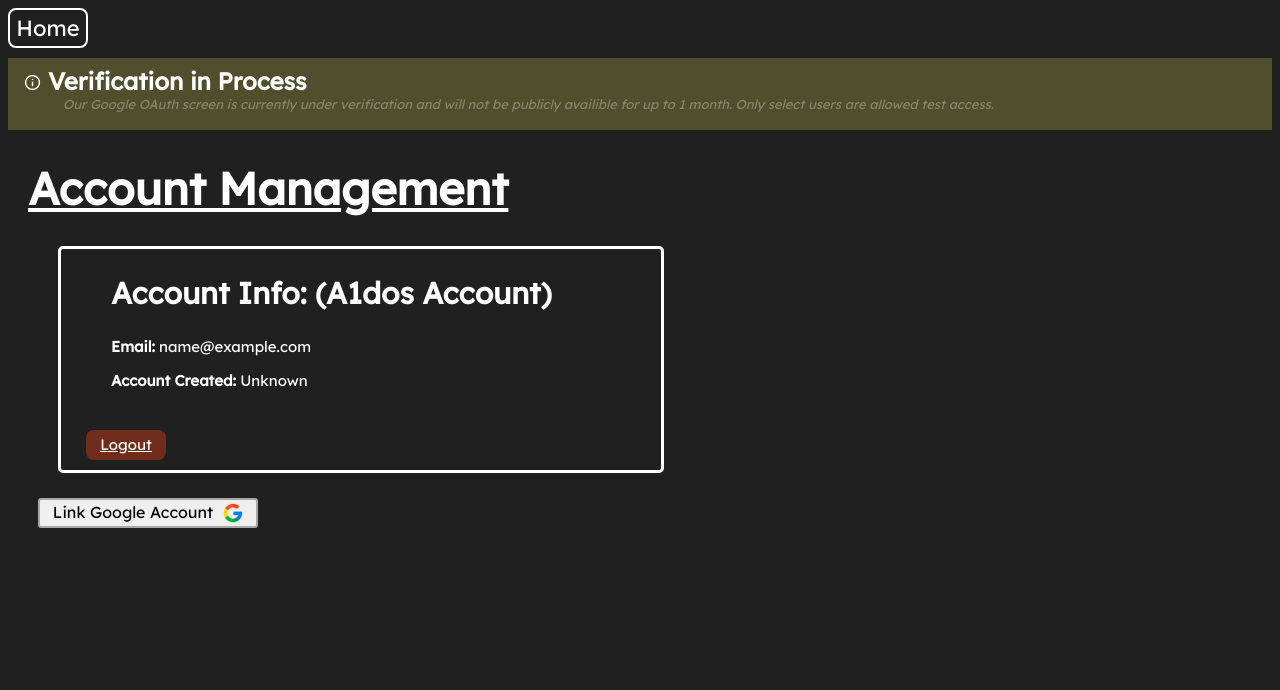
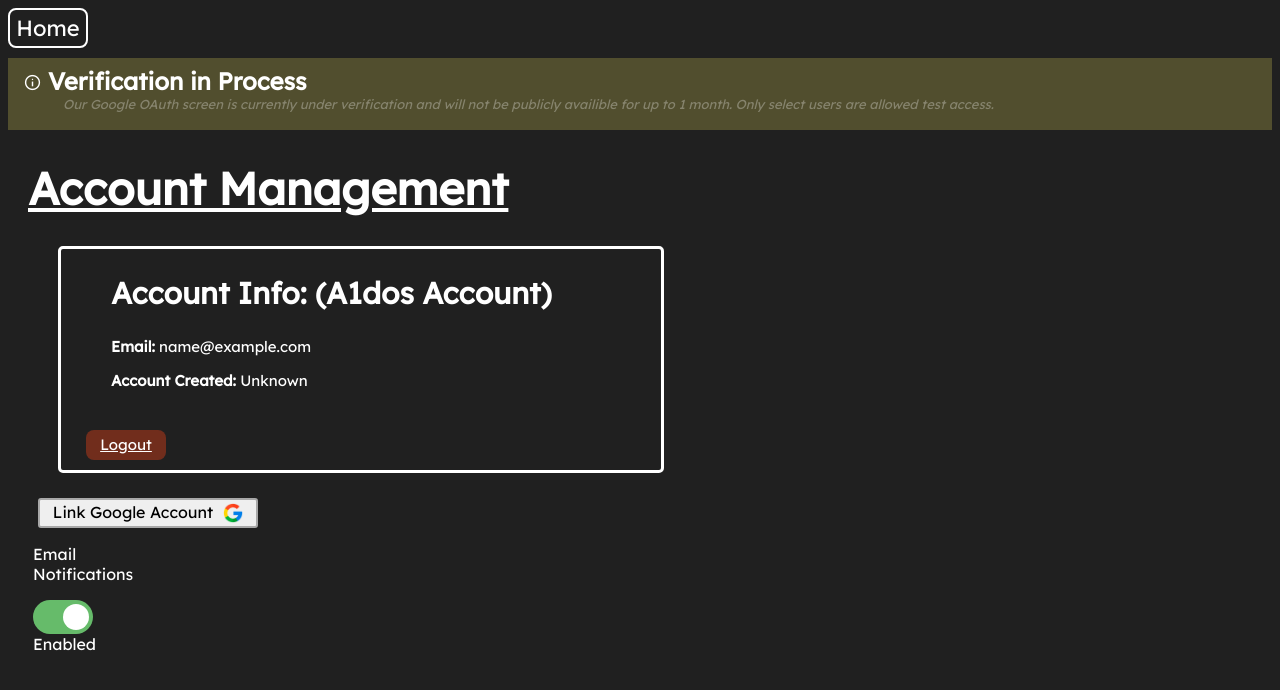
Before and after one commit to A1dos-Creations/A1dos-Main-Website, a plain HTML site: page account/account.html in a window 1280 px wide. Drawn offline with Linux system fonts and the light colour scheme; sample sign-in values are in the browser's storage.

Commit message:
Add email notification toggle and update styles for better UX

```diff
--- a/account/account.html
+++ b/account/account.html
@@ -47,6 +47,15 @@
         <p>Linking your Google account will allow you to sync your Google Classroom assignments and Calendar tasks with STL. It will also sync your created tasks to your Google Calendar.</p>
     </div>
 
+    <div class="notification-settings">
+        <p>Email Notifications</p>
+        <label class="switch">
+          <input type="checkbox" id="emailToggle">
+          <span class="slider"></span>
+        </label>
+        <span id="toggleLabel">Enabled</span>
+      </div>
+
     <p id="google-status"></p>
     <script src="account.js"></script>
 </body>
--- a/account/account.js
+++ b/account/account.js
@@ -5,38 +5,37 @@ function removeGoogleLinkedParam() {
   }
 
   document.addEventListener('DOMContentLoaded', () => {
+    const token = localStorage.getItem('authToken');
+    const user = JSON.parse(localStorage.getItem("user") || "{}");
+
+    const accountInfoDiv = document.getElementById('accountInfo');
     const googleLinkBtn = document.getElementById('google-link-btn');
     const googleLinkBtnTxt = document.getElementById('google-link-btn-text');
     const googleStatus = document.getElementById('google-status');
-    const token = localStorage.getItem('authToken');
+    const emailToggle = document.getElementById('emailToggle');
+    const toggleLabel = document.getElementById('toggleLabel');
+    const logoutBtn = document.getElementById("logout-btn");
+    const hidden = document.getElementById('about');
+    const showbtn = document.getElementById('aboutHvr');
 
-    const accountInfoDiv = document.getElementById('accountInfo');
-
-    const hidden = document.getElementById('about');
-
-    googleLinkBtn.addEventListener('mouseover', () => {
+    if (showbtn && hidden) {
+      showbtn.addEventListener('mouseover', () => {
         hidden.style.display = 'block';
       });
-    googleLinkBtn.addEventListener('mouseout', () => {
+      showbtn.addEventListener('mouseout', () => {
         hidden.style.display = 'none';
       });
+    }
 
     function showMessage(msg, color = 'black') {
       const message = document.getElementById('message');
       message.textContent = msg;
       message.style.color = color;
-        if(msg === " "){
-            message.style.display = 'none';
-        } else {
-            message.style.display = 'block';
+      message.style.display = msg.trim() ? 'block' : 'none';
     }
-    }
-
-    const user = JSON.parse(localStorage.getItem("user") || "{}");
 
     if (user && user.email) {
       const createdAt = user.created_at ? new Date(user.created_at).toLocaleString() : "Unknown";
-
       accountInfoDiv.innerHTML = `
         <p><strong>Email:</strong> ${user.email}</p>
         <p><strong>Account Created:</strong> ${createdAt}</p>
@@ -46,13 +45,47 @@ document.addEventListener('DOMContentLoaded', () => {
       window.location.href = "./auth";
     }
 
+    if (emailToggle && toggleLabel) {
+      if (user.email_notifications === false) {
+        emailToggle.checked = false;
+        toggleLabel.textContent = "Disabled";
+      } else {
+        emailToggle.checked = true;
+        toggleLabel.textContent = "Enabled";
+      }
+      emailToggle.addEventListener('change', () => {
+        const newPreference = emailToggle.checked;
+        toggleLabel.textContent = newPreference ? "Enabled" : "Disabled";
+        if (!token) {
+          showMessage("Session expired. Please log in again.", 'red');
+          return;
+        }
+        fetch("https://a1dos-login.onrender.com/update-notifications", {
+          method: "POST",
+          headers: { "Content-Type": "application/json" },
+          body: JSON.stringify({ token, emailNotifications: newPreference }),
+        })
+        .then(res => res.json())
+        .then(data => {
+          if (data.success) {
+            showMessage("Notification preferences updated.", 'green');
+            user.email_notifications = newPreference;
+            localStorage.setItem("user", JSON.stringify(user));
+          } else {
+            showMessage("Failed to update preferences: " + data.message, 'red');
+          }
+        })
+        .catch(err => console.error("Error updating preferences:", err));
+      });
+    }
+
     const urlParams = new URLSearchParams(window.location.search);
     let googleLinked = urlParams.get('googleLinked') === 'true';
-
     if (googleLinked) {
       googleStatus.textContent = "Google Account Linked ✅";
       showMessage("Google account linked successfully! ✅", 'green');
       setTimeout(() => showMessage(' ', 'black'), 4000);
+      removeGoogleLinkedParam();
     }
 
     function updateGoogleButton() {
@@ -62,7 +95,6 @@ document.addEventListener('DOMContentLoaded', () => {
       } else {
         googleLinkBtnTxt.textContent = "Link Google Account";
         googleLinkBtn.onclick = linkGoogleHandler;
-            removeGoogleLinkedParam();
       }
     }
 
@@ -72,7 +104,6 @@ document.addEventListener('DOMContentLoaded', () => {
         setTimeout(() => showMessage(' ', 'black'), 3000);
         return;
       }
-
       fetch('https://a1dos-login.onrender.com/verify-token', {
         method: 'POST',
         headers: { 'Content-Type': 'application/json' },
@@ -98,7 +129,6 @@ document.addEventListener('DOMContentLoaded', () => {
         setTimeout(() => showMessage(' ', 'black'), 3000);
         return;
       }
-
       fetch("https://a1dos-login.onrender.com/unlink-google", {
         method: "POST",
         headers: { "Content-Type": "application/json" },
@@ -109,7 +139,7 @@ document.addEventListener('DOMContentLoaded', () => {
         if (data.success) {
           showMessage("Google account unlinked successfully.", 'green');
           googleLinked = false;
-                googleStatus.textContent = "Google Account Successfully Unlinked";
+          googleStatus.textContent = "Google Account Not Linked ❌";
           localStorage.removeItem("googleLinked");
           updateGoogleButton();
         } else {
@@ -118,8 +148,6 @@ document.addEventListener('DOMContentLoaded', () => {
       })
       .catch(err => console.error("Error unlinking Google:", err));
     }
-
-    const logoutBtn = document.getElementById("logout-btn");
 
     if (logoutBtn) {
       logoutBtn.addEventListener("click", () => {
--- a/account/styles.css
+++ b/account/styles.css
@@ -285,3 +285,55 @@ button:hover{
     width: 90px;
     height: 35px;
 }
+
+.notification-settings{
+    font-family: Lexend Deca;
+    color: white;
+    margin-left: 50px;
+    margin-top: 20px;
+    border-style: none;
+    margin-top: -0px;
+    margin-bottom: 10px;
+    margin-left: 25px;
+    width: 80px;
+}
+
+.switch {
+    position: relative;
+    display: inline-block;
+    width: 60px;
+    height: 34px;
+}
+.switch input {
+    opacity: 0;
+    width: 0;
+    height: 0;
+}
+.slider {
+    position: absolute;
+    cursor: pointer;
+    top: 0;
+    left: 0;
+    right: 0;
+    bottom: 0;
+    background-color: #ccc;
+    transition: .4s;
+    border-radius: 34px;
+}
+.slider:before {
+    position: absolute;
+    content: "";
+    height: 26px;
+    width: 26px;
+    left: 4px;
+    bottom: 4px;
+    background-color: white;
+    transition: .4s;
+    border-radius: 50%;
+}
+input:checked + .slider {
+    background-color: #66bb6a;
+}
+input:checked + .slider:before {
+    transform: translateX(26px);
+}
```
Lines whose indentation alone changed are shown as unchanged.
